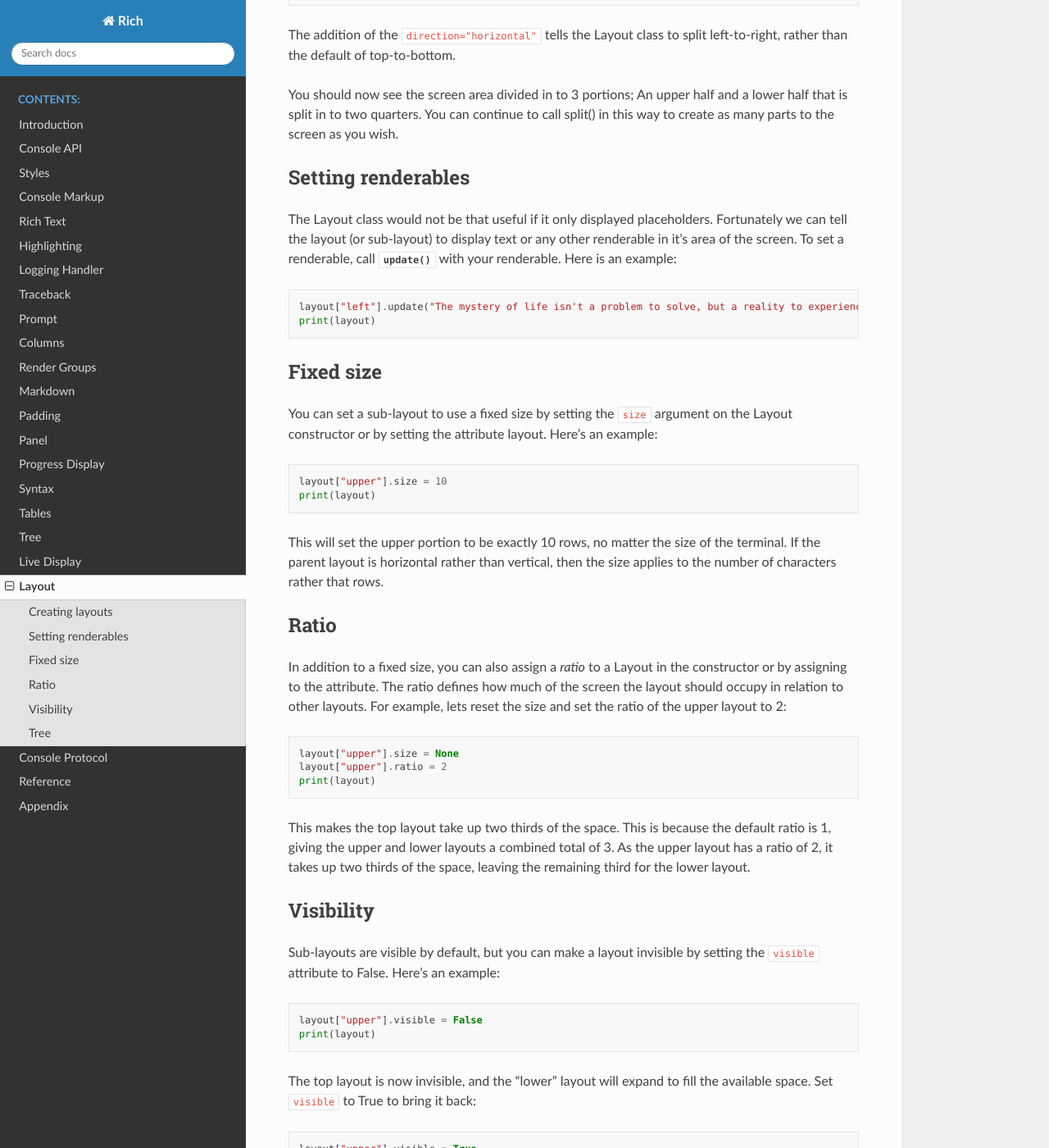
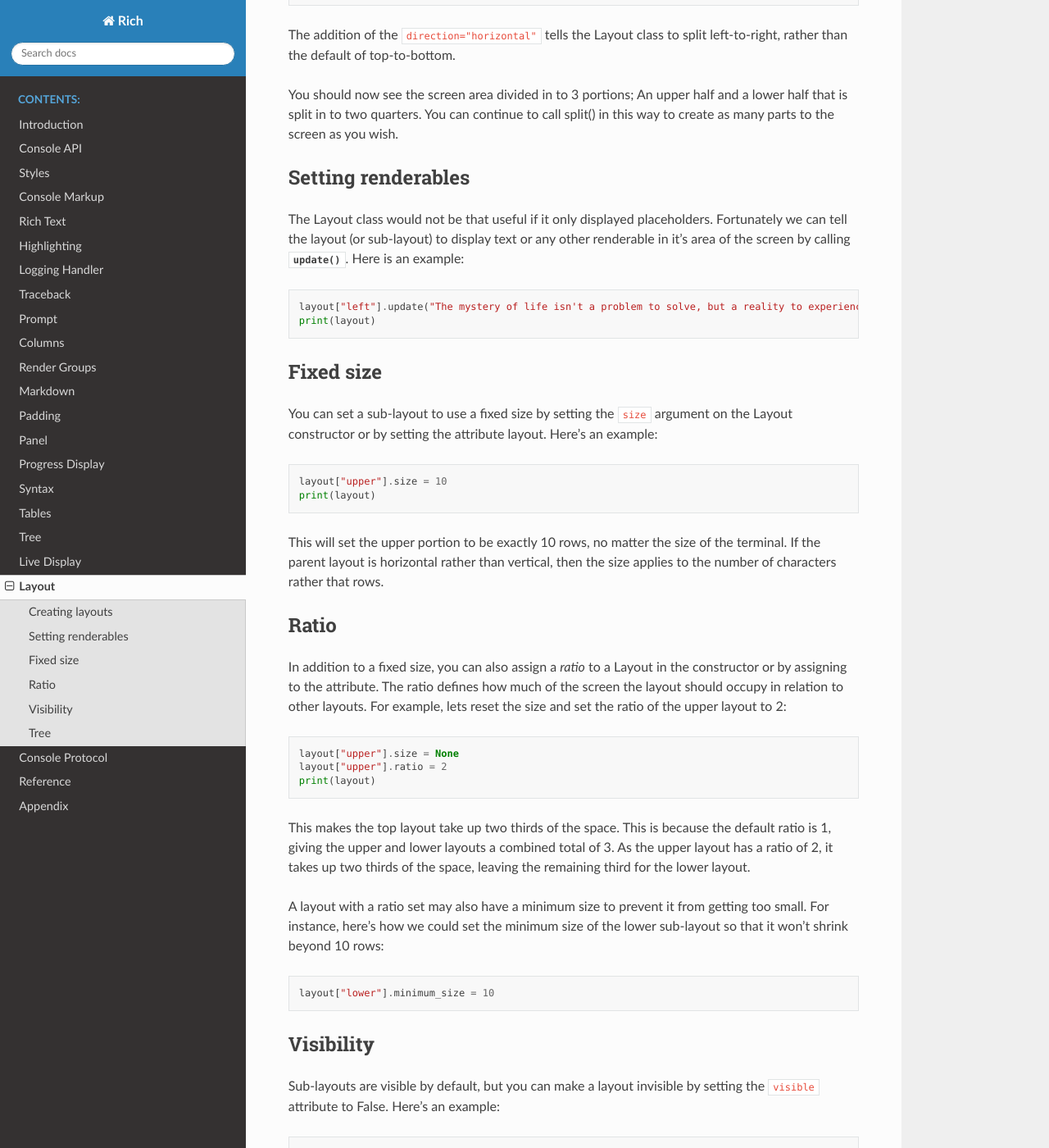
Before and after one commit to Textualize/rich, a Sphinx documentation site: the page built from docs/source/layout.rst, in a window 1280 px wide and 1400 px high, scrolled down 1057 px. Shown: the whole window at 82% size. Built offline with Sphinx 7.4.7 and the Read the Docs theme 2.0.0, drawn with Linux system fonts in a browser that asks for light colours; some of the changed text lies outside the part shown.

Commit message:
layout api and docs

```diff
--- a/docs/source/layout.rst
+++ b/docs/source/layout.rst
@@ -1,7 +1,7 @@
 Layout
 ======
 
-Rich offers a :class:`~rich.layout.Layout` renderable which can be used to divide the screen area in to parts, where each part may contain another renderable. It is most often used with :ref:`Live` to create full-screen "applications", but may be used standalone.
+Rich offers a :class:`~rich.layout.Layout` class which can be used to divide the screen area in to parts, where each part can contain its own content. It is typically used with :ref:`Live` to create full-screen "applications", but may be used standalone.
 
 To see an example of a Layout, run the following from the command line::
 
@@ -42,7 +42,7 @@
 Setting renderables
 -------------------
 
-The Layout class would not be that useful if it only displayed placeholders. Fortunately we can tell the layout (or sub-layout) to display text or any other renderable in it's area of the screen. To set a renderable, call :meth:`~rich.layout.Layout.update` with your renderable. Here is an example::
+The Layout class would not be that useful if it only displayed placeholders. Fortunately we can tell the layout (or sub-layout) to display text or any other renderable in it's area of the screen by calling  :meth:`~rich.layout.Layout.update`. Here is an example::
 
     layout["left"].update("The mystery of life isn't a problem to solve, but a reality to experience.")
     print(layout)
@@ -68,6 +68,10 @@
 
 This makes the top layout take up two thirds of the space. This is because the default ratio is 1, giving the upper and lower layouts a combined total of 3. As the upper layout has a ratio of 2, it takes up two thirds of the space, leaving the remaining third for the lower layout.
 
+A layout with a ratio set may also have a minimum size to prevent it from getting too small. For instance, here's how we could set the minimum size of the lower sub-layout so that it won't shrink beyond 10 rows::
+
+    layout["lower"].minimum_size = 10
+
 Visibility
 ----------
 
```
Also changed, not shown: 2 other files.
